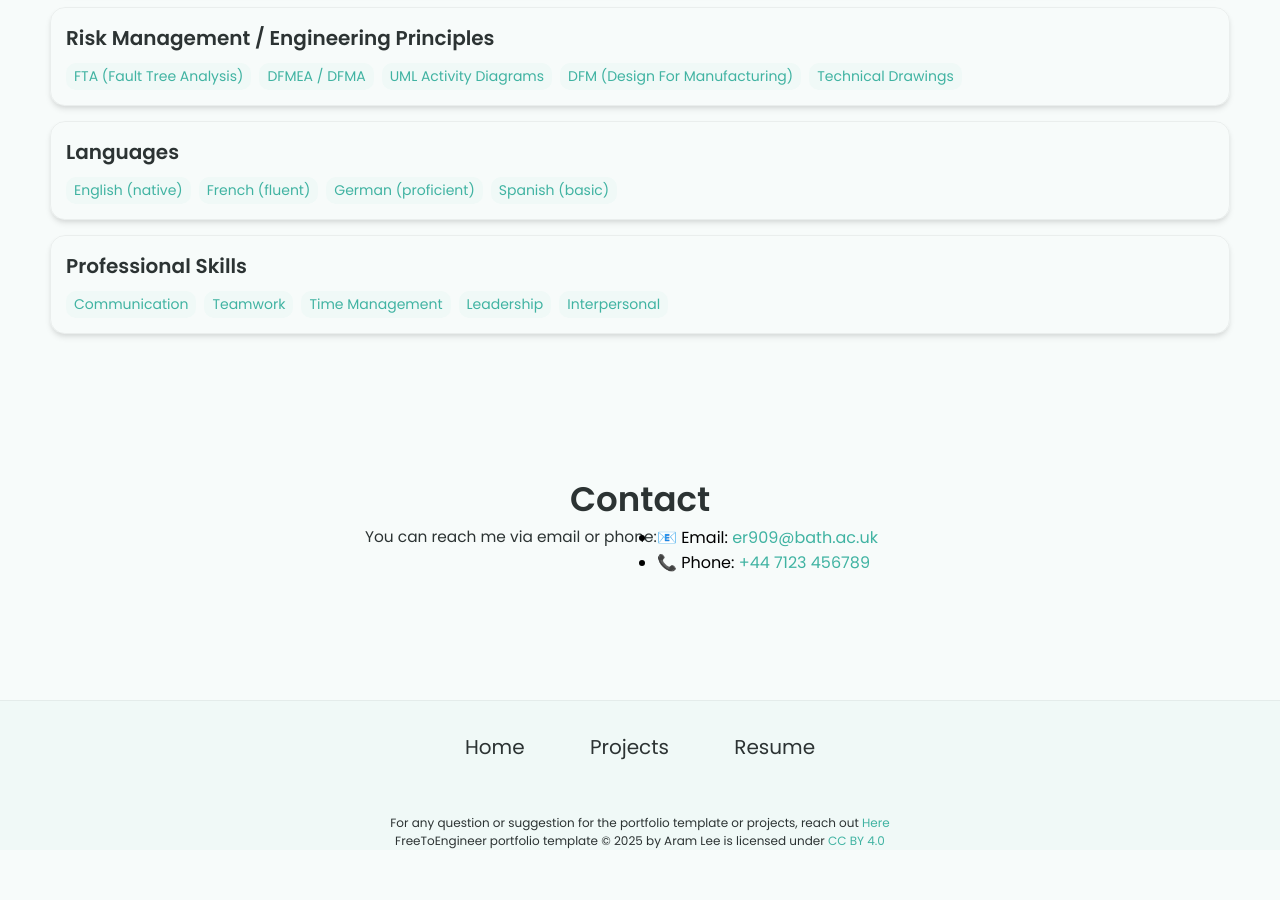
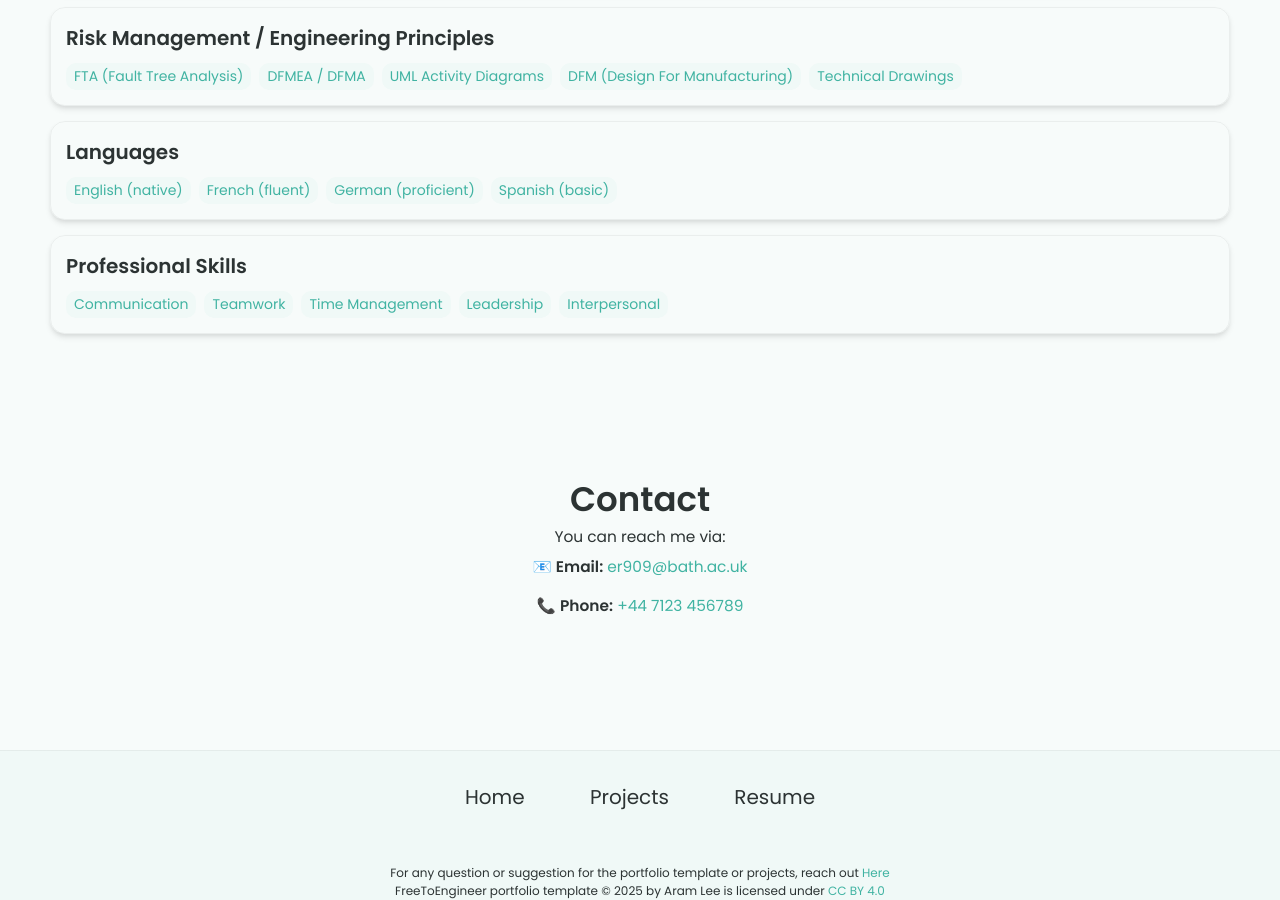
Before and after one commit to elliotroutier/elliot_portfolio, a Jekyll site: the page built from index.html, in a window 1280 px wide and 900 px high, scrolled down 3653 px. Built offline with Jekyll 4.4.1, drawn with Linux system fonts in a browser that asks for light colours; before the commit the page ends 4503 px from its top, so only the background shows below that.

Commit message:
Update contact.html

```diff
--- a/_includes/contact.html
+++ b/_includes/contact.html
@@ -1,13 +1,18 @@
 <!-- SECTION 4: Contact -->
-<section id="contact" class="contact-section">
+<section id="contact" class="contact-section" style="text-align: center;">
   <h2>Contact</h2>
 
-  <div class="group">
-    <p>You can reach me via email or phone:</p>
+  <p>You can reach me via:</p>
 
-    <ul>
-      <li>📧 Email: <a href="mailto:er909@bath.ac.uk">er909@bath.ac.uk</a></li>
-      <li>📞 Phone: <a href="tel:+447123456789">+44 7123 456789</a></li>
-    </ul>
-  </div>
+  <p>
+    <span style="display: inline-block; margin: 0.5em;">
+      📧 <strong>Email:</strong> <a href="mailto:er909@bath.ac.uk">er909@bath.ac.uk</a>
+    </span>
+  </p>
+
+  <p>
+    <span style="display: inline-block; margin: 0.5em;">
+      📞 <strong>Phone:</strong> <a href="tel:+44 (0) 7771496663">+44 7123 456789</a>
+    </span>
+  </p>
 </section>
```
